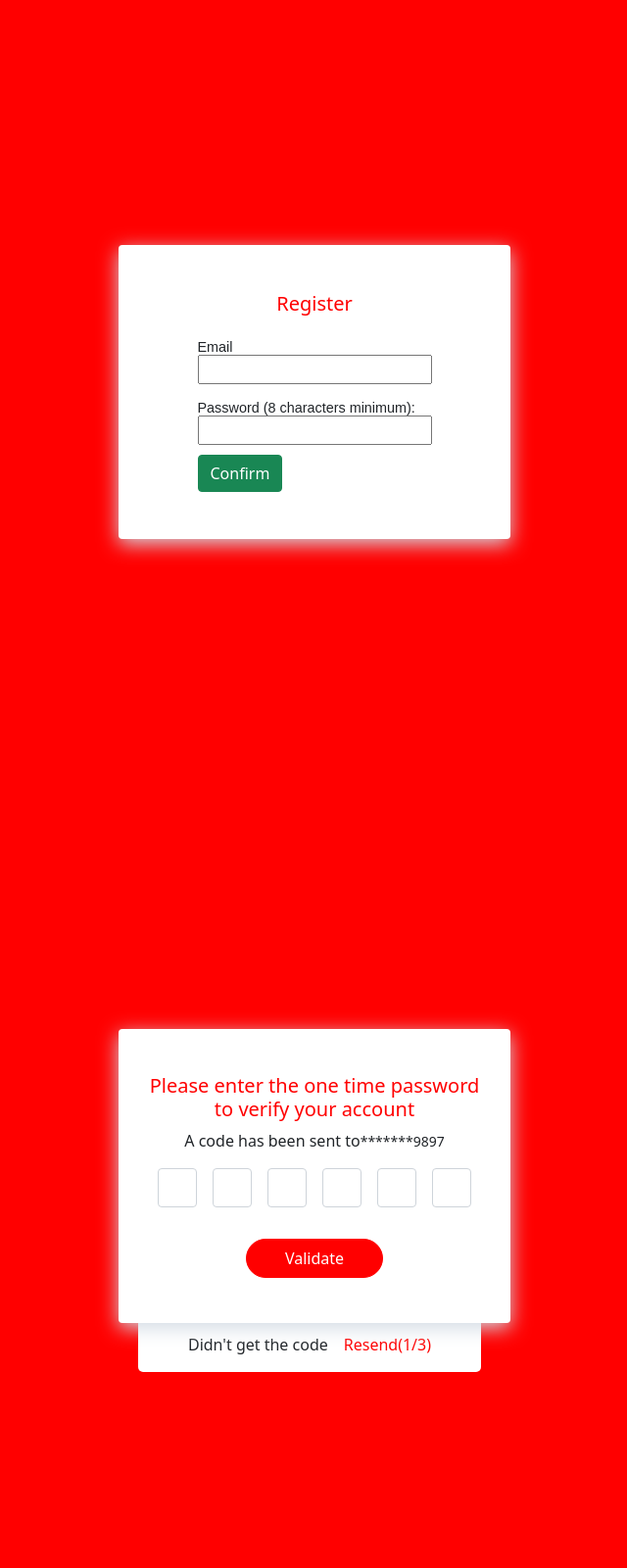
After one commit to SarcWeb21/ASMP, a Django app: page /login in a window 1280 px wide. The commit adds this page. Shown: the whole page at 98% size, without its empty margins (319-959 px from the left). Run offline with Django 3.2, Linux system fonts and the light colour scheme; some libraries are stand-ins or nearby versions.

```diff
--- a/registration/urls.py
+++ b/registration/urls.py
@@ -2,5 +2,6 @@ from django.urls import path
 from . import views
 
 urlpatterns = [
-    path('home', views.index, name="index")
+    path('home', views.index, name = "index"),
+    path('login', views.login, name = "login"),
 ]
--- a/registration/views.py
+++ b/registration/views.py
@@ -1,4 +1,7 @@
 from django.shortcuts import render
 
 def index(request):
-    return render(request, "carousel.html")
+    return render(request, "land.html")
+
+def login(request):
+    return render(request, "login.html")
--- /dev/null
+++ b/static/login.css
@@ -0,0 +1,78 @@
+body {
+    background-color: red
+}
+
+.height-100 {
+    height: 100vh
+}
+
+.card {
+    width: 400px;
+    border: none;
+    height: 300px;
+    box-shadow: 0px 5px 20px 0px #d2dae3;
+    z-index: 1;
+    display: flex;
+    justify-content: center;
+    align-items: center
+}
+
+.card h6 {
+    color: red;
+    font-size: 20px
+}
+
+.inputs input {
+    width: 40px;
+    height: 40px
+}
+
+input[type=number]::-webkit-inner-spin-button,
+input[type=number]::-webkit-outer-spin-button {
+    -webkit-appearance: none;
+    -moz-appearance: none;
+    appearance: none;
+    margin: 0
+}
+
+.card-2 {
+    background-color: #fff;
+    padding: 10px;
+    width: 350px;
+    height: 100px;
+    bottom: -50px;
+    left: 20px;
+    position: absolute;
+    border-radius: 5px
+}
+
+.card-2 .content {
+    margin-top: 50px
+}
+
+.card-2 .content a {
+    color: red
+}
+
+.form-control:focus {
+    box-shadow: none;
+    border: 2px solid red
+}
+
+.validate {
+    border-radius: 20px;
+    height: 40px;
+    background-color: red;
+    border: 1px solid red;
+    width: 140px
+}
+
+label {
+    display: block;
+    font: .9rem 'Fira Sans', sans-serif;
+}
+
+input[type='submit'],
+label {
+    margin-top: 1rem;
+}
--- /dev/null
+++ b/static/login.js
@@ -0,0 +1,5 @@
+document.addEventListener("DOMContentLoaded", function(event) {
+
+function OTPInput() {
+const inputs = document.querySelectorAll('#otp > *[id]');
+for (let i = 0; i < inputs.length; i++) { inputs[i].addEventListener('keydown', function(event) { if (event.key==="Backspace" ) { inputs[i].value='' ; if (i !==0) inputs[i - 1].focus(); } else { if (i===inputs.length - 1 && inputs[i].value !=='' ) { return true; } else if (event.keyCode> 47 && event.keyCode < 58) { inputs[i].value=event.key; if (i !==inputs.length - 1) inputs[i + 1].focus(); event.preventDefault(); } else if (event.keyCode> 64 && event.keyCode < 91) { inputs[i].value=String.fromCharCode(event.keyCode); if (i !==inputs.length - 1) inputs[i + 1].focus(); event.preventDefault(); } } }); } } OTPInput(); });
--- a/static/style.css
+++ b/static/style.css
@@ -41,7 +41,7 @@ body{
 	padding: 0;
 	margin: 0 20px;
 	transition: 0.3s ease;
-	display: none;
+	display: none !important;
 }
 .menu-bg, #menu-bar{
 	top: 0;
--- /dev/null
+++ b/templates/login.html
@@ -0,0 +1,72 @@
+{% load static %}
+<!doctype html>
+<html lang = en>
+    <head>
+        <link href="https://cdn.jsdelivr.net/npm/bootstrap@5.0.2/dist/css/bootstrap.min.css" rel="stylesheet" integrity="sha384-EVSTQN3/azprG1Anm3QDgpJLIm9Nao0Yz1ztcQTwFspd3yD65VohhpuuCOmLASjC" crossorigin="anonymous">
+        <link rel="stylesheet" href="{% static 'login.css' %}">
+        <script type="text/javascript" src= "{% static 'login.js' %}"></script>
+    </head>
+    <body>
+    	<div class="container height-100 d-flex justify-content-center align-items-center">
+	    	<div class="position-relative" id = "login">
+		        <div class="card p-2">
+		          	<h6>
+		          		Register
+		          	</h6>
+		          	<form>
+		          		<div>
+					    	<label for="username">Email</label>
+					    	<input type="email" id="username" name="username">
+						</div>
+						<div>
+					    	<label for="pass">Password (8 characters minimum):</label>
+					    	<input type="password" id="pass" name="password"
+					           minlength="8" required>
+						</div>
+						<div>
+							<button class="btn btn-success" style="margin-top: 10px;" id = "showcard">
+								Confirm
+							</button>
+						</div>
+		          	</form>
+		        </div>
+	    	</div>
+		</div>
+
+
+    	<div class="container height-100 d-flex justify-content-center align-items-center">
+	    	<div class="position-relative" id = "otp">
+		        <div class="card p-2 text-center">
+		            	<h6>Please enter the one time password <br> to verify your account</h6>
+		            	<div>
+		            		<span>A code has been sent to</span><small>*******9897</small>
+		            	</div>
+		            <div id="otp" class="inputs d-flex flex-row justify-content-center mt-2">
+		            	<input class="m-2 text-center form-control rounded" type="text" id="first" maxlength="1"/>
+		            	<input class="m-2 text-center form-control rounded" type="text" id="second" maxlength="1"/>
+		            	<input class="m-2 text-center form-control rounded" type="text" id="third" maxlength="1"/>
+		            	<input class="m-2 text-center form-control rounded" type="text" id="fourth" maxlength="1"/>
+		            	<input class="m-2 text-center form-control rounded" type="text" id="fifth" maxlength="1"/>
+		            	<input class="m-2 text-center form-control rounded" type="text" id="sixth" maxlength="1"/>
+		            </div>
+		            <div class="mt-4">
+		            	<button class="btn btn-danger px-4 validate">Validate
+		            	</button>
+		            </div>
+		        </div>
+		        <div class="card-2">
+		            <div class="content d-flex justify-content-center align-items-center">
+		            	<span>
+		            		Didn't get the code
+		            	</span>
+		            	<a href="#" class="text-decoration-none ms-3">
+		            		Resend(1/3)
+		            	</a>
+		            </div>
+		        </div>
+	    	</div>
+		</div>
+		<script type="text/javascript" src="https://cdn.jsdelivr.net/npm/bootstrap@5.0.0-alpha1/dist/js/bootstrap.bundle.min.js"></script>
+		<script type="text/javascript" src="https://cdnjs.cloudflare.com/ajax/libs/jquery/3.2.1/jquery.min.js"></script>
+    </body>
+</html>
```
